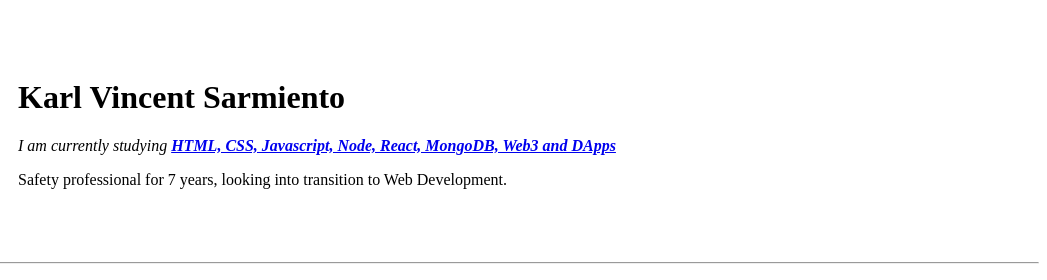
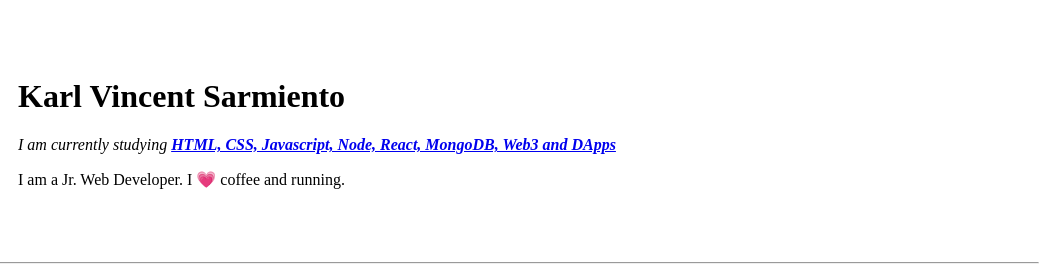
Before and after one commit to karlvindev/cv, a plain HTML site: page index.html in a window 1280 px wide. Shown: the top 280 px of the page, 233-1280 px from the left. Drawn offline with Linux system fonts and the light colour scheme.

Commit message:
Update index.html

```diff
--- a/index.html
+++ b/index.html
@@ -10,7 +10,7 @@
             <td><img src="images/Picsart_23-07-20_12-52-10-591-modified.png" width="200" height="200" alt="karl profile picture"></td>
             <td> <h1>Karl Vincent Sarmiento</h1>
                 <p><em>I am currently studying <strong><a href="https://www.udemy.com/course/the-complete-web-development-bootcamp/">HTML, CSS, Javascript, Node, React, MongoDB, Web3 and DApps</a></strong></em></p>
-                <p>Safety professional for 7 years, looking into transition to Web Development.</p></td>
+                <p>I am a Jr. Web Developer. I 💗 coffee and running.</p></td>
         </tr>
     </table>
     <hr>
```
